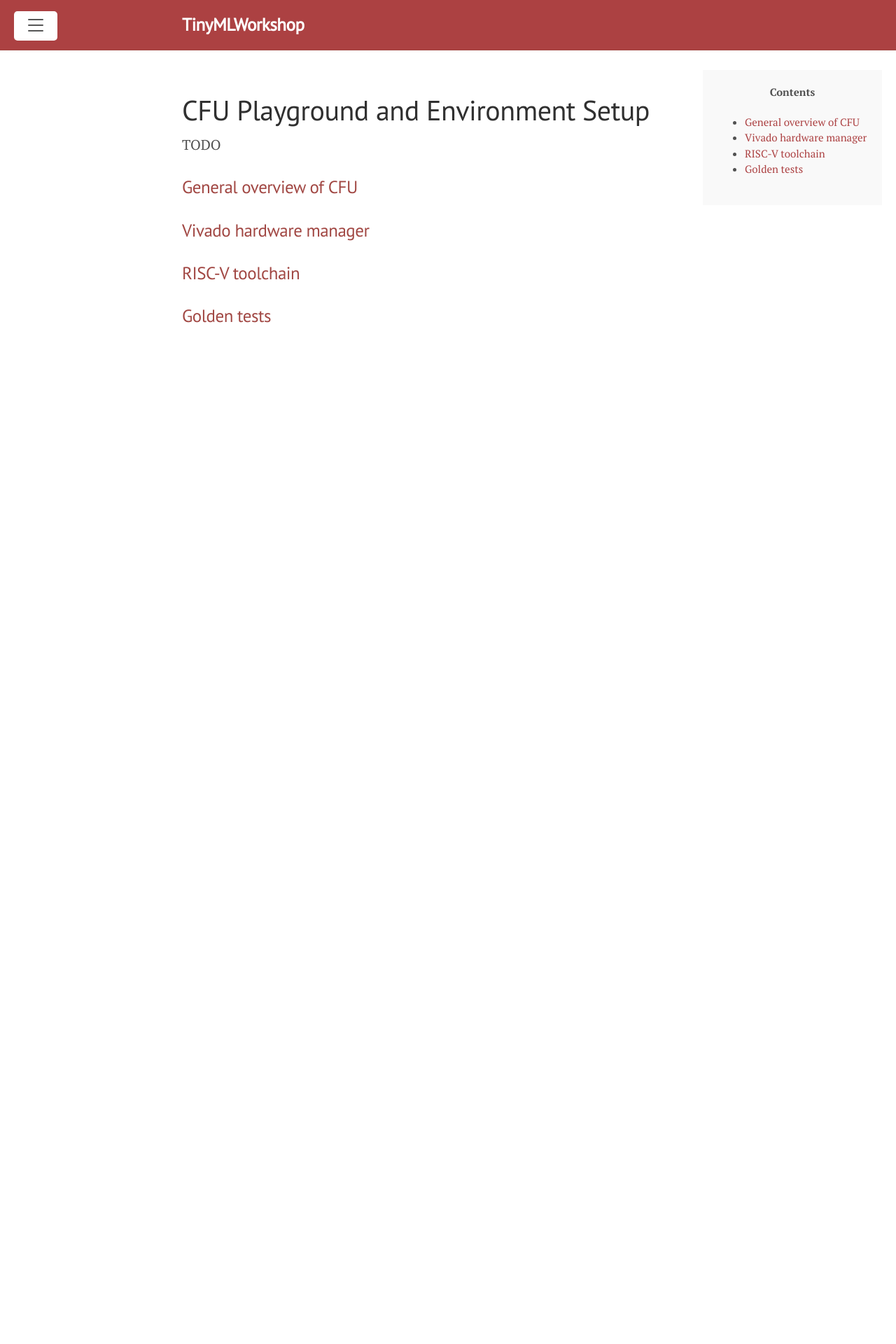
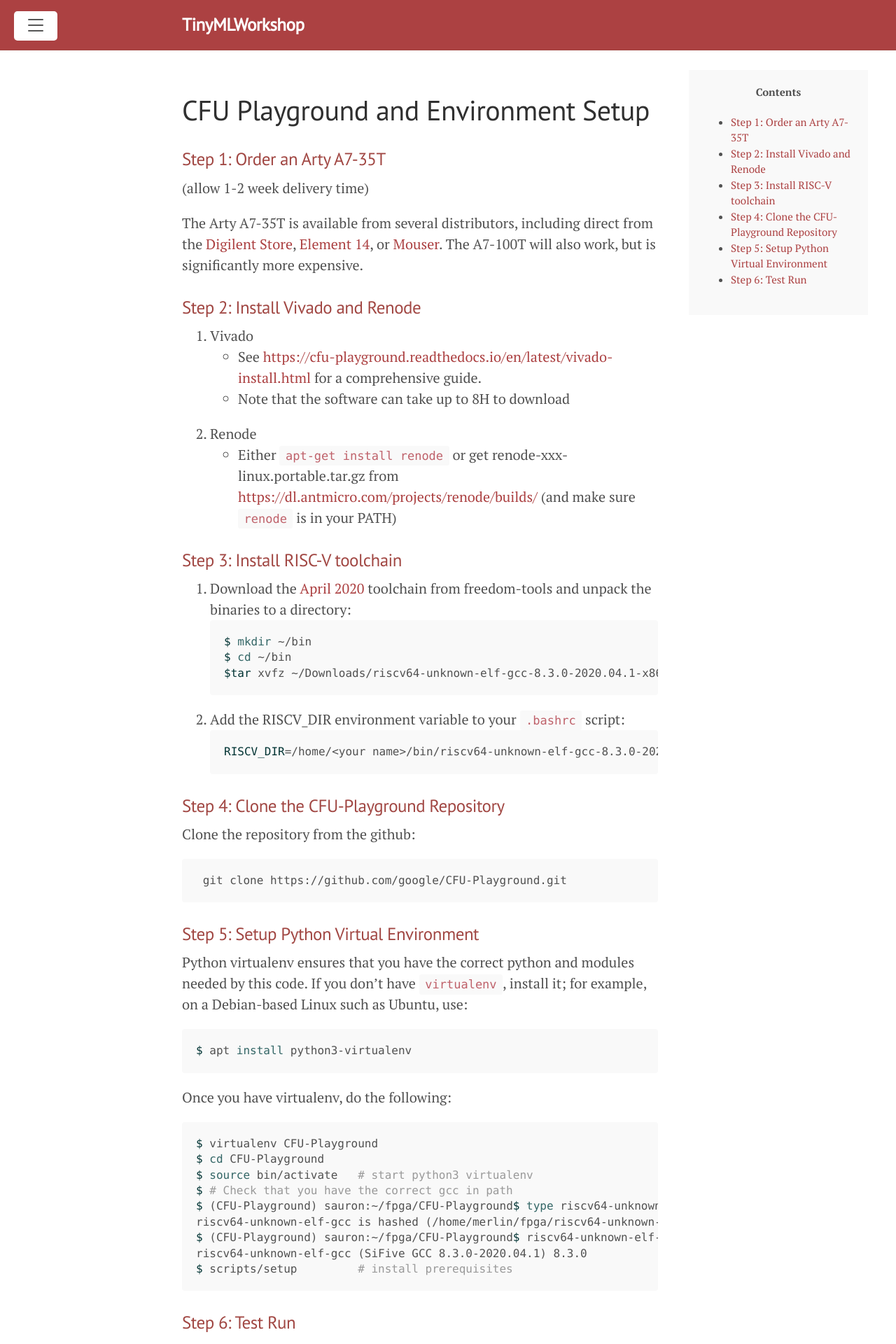
Before and after one commit to M4NO7/TinyMLWorkshop, a Jekyll site: the page built from _event_pages/event-3.markdown, in a window 1280 px wide. Shown: the top 1920 px of the page at 70% size. Built offline with Jekyll 4.4.1, drawn with Linux system fonts in a browser that asks for light colours; before the commit the page ends 900 px from its top, so only the background shows below that; some of the changed text lies outside the part shown.

Commit message:
add content to setup page

````diff
--- a/_event_pages/event-3.markdown
+++ b/_event_pages/event-3.markdown
@@ -2,8 +2,6 @@
 layout: page
 title:  "CFU Playground and Environment Setup"
 ---
-
-TODO
 
 <div id="toc_container" style="position: absolute" markdown="1">
 <p class="toc_title">Contents</p>
@@ -12,7 +10,109 @@ TODO
 {:toc}
 </div>
 
-### General overview of CFU
-### Vivado hardware manager
-### RISC-V toolchain
-### Golden tests
+### Step 1: Order an Arty A7-35T
+(allow 1-2 week delivery time)
+
+The Arty A7-35T is available from several distributors, including direct from
+the [Digilent Store](https://store.digilentinc.com/arty-a7-artix-7-fpga-development-board/), [Element 14](https://au.element14.com/avnet/aes-a7mb-7a35t-g/eval-board-arty-artix-7-low-cost/dp/2775205?st=arty%20a7), or [Mouser](https://au.mouser.com/ProductDetail/Digilent/410-319?qs=%2Fha2pyFaduiP6GD6DfdhNp6rR4rT1KTVOohSnRQ%252BMgra5hr4M7aEiQ%3D%3D). The A7-100T will also work,
+but is significantly more expensive.
+
+### Step 2: Install Vivado and Renode
+1. Vivado
+- See <https://cfu-playground.readthedocs.io/en/latest/vivado-install.html> for a comprehensive guide.
+- Note that the software can take up to 8H to download
+
+2. Renode
+- Either `apt-get install renode` or get renode-xxx-linux.portable.tar.gz from <https://dl.antmicro.com/projects/renode/builds/> (and make sure `renode` is in your PATH)
+
+### Step 3: Install RISC-V toolchain
+1. Download the [April 2020](https://github.com/sifive/freedom-tools/releases/tag/v2020.04.0-Toolchain.Only) toolchain from freedom-tools and unpack the binaries to a directory:
+<!-- .. code-block:: bash -->
+```bash
+$ mkdir ~/bin
+$ cd ~/bin
+$tar xvfz ~/Downloads/riscv64-unknown-elf-gcc-8.3.0-2020.04.1-x86_64-linux-ubuntu14.tar.gz
+```
+2. Add the RISCV_DIR environment variable to your `.bashrc` script:
+```bash
+RISCV_DIR=/home/<your name>/bin/riscv64-unknown-elf-gcc-8.3.0-2020.04.1-x86_64-linux-ubuntu14/bin
+```
+
+### Step 4: Clone the CFU-Playground Repository
+Clone the repository from the github:
+```bash
+ git clone https://github.com/google/CFU-Playground.git
+ ```
+### Step 5: Setup Python Virtual Environment
+Python virtualenv ensures that you have the correct python and modules needed by this code.
+If you don't have ``virtualenv``, install it; for example, on a Debian-based Linux such as Ubuntu, use:
+```bash
+$ apt install python3-virtualenv
+```
+Once you have virtualenv, do the following:
+```bash
+$ virtualenv CFU-Playground
+$ cd CFU-Playground
+$ source bin/activate   # start python3 virtualenv
+$ # Check that you have the correct gcc in path
+$ (CFU-Playground) sauron:~/fpga/CFU-Playground$ type riscv64-unknown-elf-gcc
+riscv64-unknown-elf-gcc is hashed (/home/merlin/fpga/riscv64-unknown-elf-gcc/bin/riscv64-unknown-elf-gcc)
+$ (CFU-Playground) sauron:~/fpga/CFU-Playground$ riscv64-unknown-elf-gcc --version |he
+riscv64-unknown-elf-gcc (SiFive GCC 8.3.0-2020.04.1) 8.3.0
+$ scripts/setup         # install prerequisites
+```
+### Step 6: Test Run
+Test that everything is working by building the template project. The template
+project is designed to be used a base for your own projects, and it also serves
+as a useful "minimal" system.
+```bash
+# Go to the proj_template directory
+$ cd proj/proj_template
+
+# Start from an empty build
+$ make clean
+
+# Program the bitstream onto the board. The first run will take several minutes
+# as Vivado synthesizes a bitstream
+# If this works fine, you will get a chasing LED pattern with the 4 LEDs
+$ make prog
+
+# Build the RISCV program and load it onto the board
+# Also starts a terminal ( exit the terminal by hitting CTRL+C twice rapidly )
+$ make load
+(...)
+/home/merlin/fpga/CFU-Playground/soc/bin/litex_term --speed 3686400  --kernel /home/merlin/fpga/CFU-Playground/proj/proj_template/build/software.bin /dev/ttyUSB1
+(nothing happens, type ENTER)
+litex> reboot <- type this or push reset button on board
+--============== Boot ==================--
+Booting from serial...
+Press Q or ESC to abort boot completely.
+sL5DdSMmkekro
+[LXTERM] Received firmware download request from the device.
+[LXTERM] Uploading /home/merlin/fpga/CFU-Playground/proj/proj_template/build/software.bin to 0x40000000 (879876 bytes)...
+[LXTERM] Upload complete (317.9KB/s).
+[LXTERM] Booting the device.
+[LXTERM] Done.
+Executing booted program at 0x40000000
+
+--============= Liftoff! ===============--
+Hello, World!
+initTfLite()
+
+CFU Playground
+==============
+1: TfLM Models menu
+2: Functional CFU Tests
+3: Project menu
+4: Performance Counter Tests
+5: TFLite Unit Tests
+6: Benchmarks
+7: Util Tests
+main>
+```
+
+* Select `1` - TfLM Models menu
+* Then `1` - Person Detection int8 model
+* Then `g` - Golden tests
+
+If the golden tests pass, then all is well (remember that you can exit with CTRL+C)
--- a/_layouts/default.html
+++ b/_layouts/default.html
@@ -54,13 +54,12 @@
         padding: 1rem;
         width: 20%;
         position: absolute;
-        right: 1rem;
+        right: 2rem;
         top: 5rem;
     }
     {% if page.title == "Home" %}
     #toc_container {
         position: absolute;
-        right: 1rem;
         top: 40rem;
     }
     {% endif %}
--- a/public/css/poole.css
+++ b/public/css/poole.css
@@ -171,7 +171,8 @@ pre {
   font-size: .8rem;
   line-height: 1.4;
   white-space: pre;
-  white-space: pre-wrap;
+  /* white-space: pre-wrap; */   /* removed for scrolling in long code blocks*/
+  overflow-x: auto;
   word-break: break-all;
   word-wrap: break-word;
   background-color: #f9f9f9;
--- a/public/js/script.js
+++ b/public/js/script.js
@@ -30,13 +30,16 @@
 
 
   document.addEventListener('scroll', tocFollow);
-  document.addEventListener('click', tocFollow);
   window.addEventListener('load', tocFollow);
-  window.addEventListener('keypress', sayhi);
-  function sayhi()
-  {
-    alert(mastheadPos);
+  window.onresize = function(){
+    if (window.innerWidth != screen.width){
+      toc.style.display = 'none';
+    }
+    else{
+      toc.style.display = 'inline';
+    }
   }
+
   function tocFollow(tocThresh, mastThresh) {
     tocPos = (toc.getBoundingClientRect().top);
     mastheadPos = (document.querySelector('.masthead').getBoundingClientRect().top);
@@ -45,12 +48,9 @@
       if(tocPos <= 20 && isAbsolute){
         toc.style.position = 'fixed';
         toc.style.top = '1rem';
-        toc.style.right = '1rem';
-        toc.style.width = '20%';
       }
       if(mastheadPos > -760 && !isAbsolute){
         toc.style.position = 'absolute';
-        toc.style.right = '1rem';
         toc.style.top = '40rem';
       }
     }
@@ -58,12 +58,9 @@
       if(tocPos <= 20 && isAbsolute){
         toc.style.position = 'fixed';
         toc.style.top = '1rem';
-        toc.style.right = '1rem';
-        toc.style.width = '20%';
       }
       if(mastheadPos > -75 && !isAbsolute){
         toc.style.position = 'absolute';
-        toc.style.right = '1rem';
         toc.style.top = '5rem';
       }
     }
````
